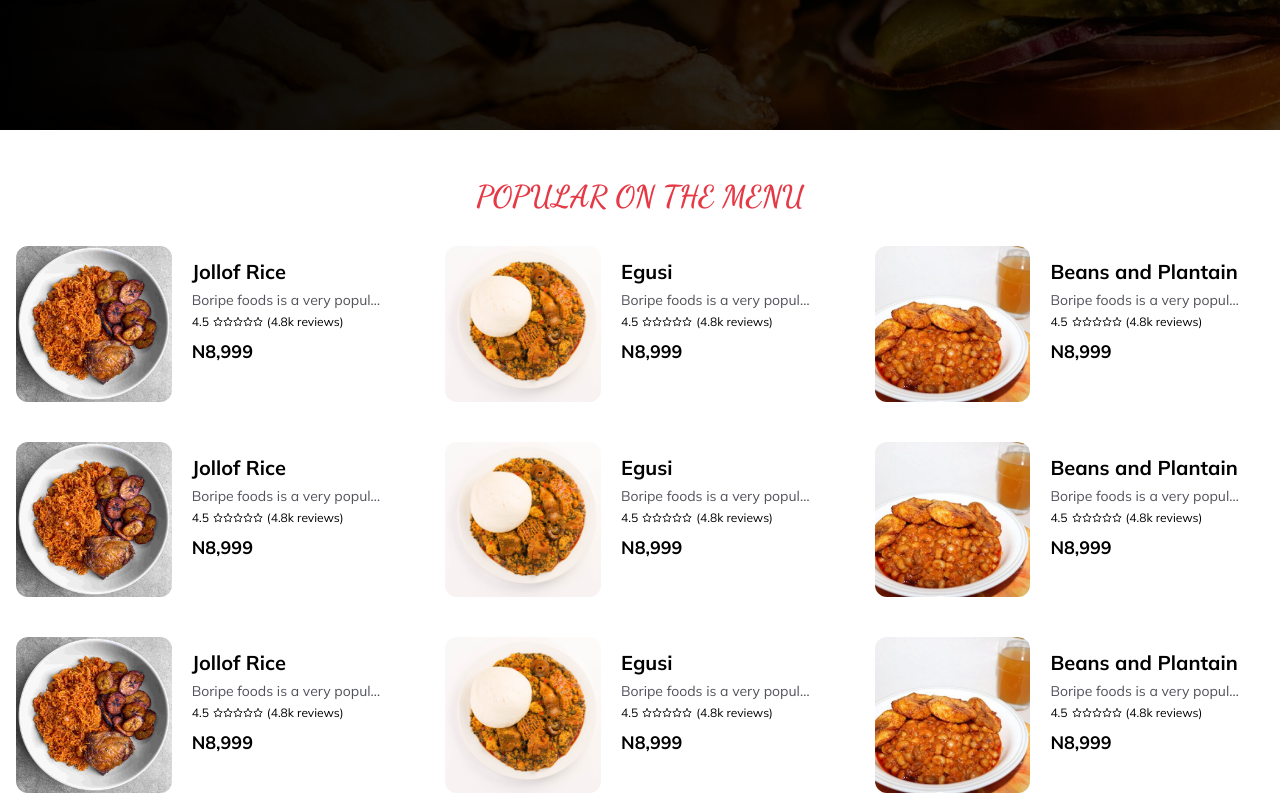
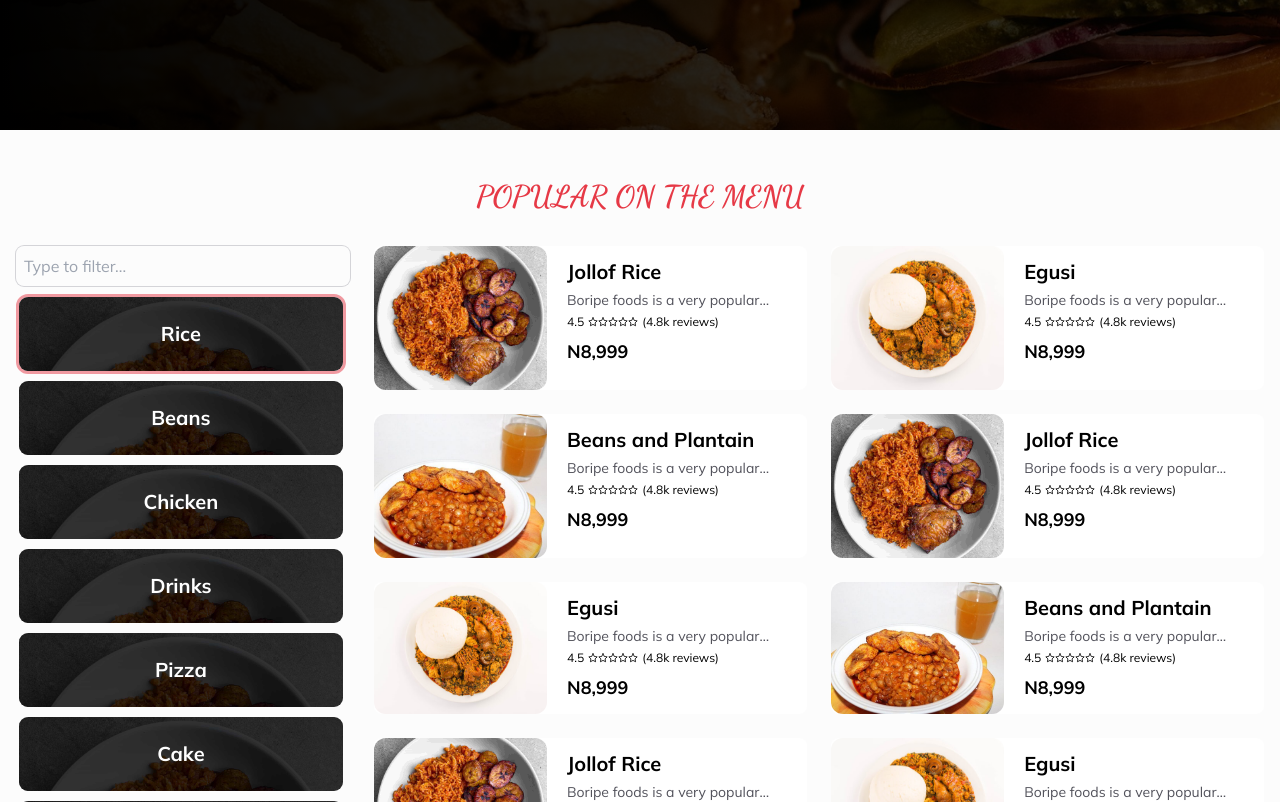
Before and after one commit to benjaminnkem/stud-buy, a Next.js app: page /menus in a window 1280 px wide. Shown: the part 478-1280 px from the top of the page. Built offline with nearby package versions, Linux system fonts and the light colour scheme.

Commit message:
feat: menus category filtering

```diff
--- a/app/(root)/menus/page.tsx
+++ b/app/(root)/menus/page.tsx
@@ -1,4 +1,4 @@
-import MenuDisplay from "@/components/UI/Menus/display";
+import MenuDisplay from "@/components/UI/Menus/Content";
 import MenuHero from "@/components/UI/Menus/hero";
 
 const Page = () => {
--- a/components/Common/Cards/mini-menu.tsx
+++ b/components/Common/Cards/mini-menu.tsx
@@ -6,8 +6,8 @@ const MiniMenu: React.FC<Food> = (data) => {
   const { description, image, name, price, seller } = data;
 
   return (
-    <div className="relative duration-300 flex hover:shadow-xl cursor-pointer">
-      <div className="lg:w-2/5 w-[30%] overflow-hidden rounded-xl max-h-[10rem] flex-shrink-0">
+    <div className="relative duration-300 bg-white rounded-lg flex hover:shadow-xl cursor-pointer">
+      <div className="lg:w-2/5 w-[30%] overflow-hidden rounded-xl md:max-h-[9rem] max-h-[8rem] flex-shrink-0">
         <Image src={image} alt={name} width={500} height={500} className="w-full h-full object-cover" />
       </div>
 
--- /dev/null
+++ b/components/UI/Menus/Content/index.tsx
@@ -0,0 +1,90 @@
+"use client";
+
+import { dancingScript } from "@/lib/utils/fonts";
+import Image from "next/image";
+import { foods } from "@/lib/data/home";
+import MiniMenu from "@/components/Common/Cards/mini-menu";
+import { useState } from "react";
+import toast from "react-hot-toast";
+
+const cats = ["rice", "beans", "chicken", "drinks", "pizza", "cake", "soup", "swallow"];
+
+const MenuDisplay = () => {
+  const [menuCategory, setMenuCategory] = useState("rice");
+  const [categories, setCategories] = useState(cats);
+
+  const [filterInput, setFilterInput] = useState("");
+
+  const filterCategories = (value: string) => {
+    setFilterInput(value);
+
+    if (!value) {
+      setCategories(cats);
+      return;
+    }
+
+    const filtered = cats.filter((el) => el.toLocaleLowerCase().trim().startsWith(value));
+
+    if (!filtered || filtered.length === 0) {
+      console.log("couldn't be found");
+      toast.error("category not found", { id: "not-found" });
+      setCategories(cats);
+      return;
+    }
+
+    toast.dismiss("not-found");
+    setCategories(filtered);
+  };
+
+  return (
+    <section className="container py-12">
+      <h3
+        className={`text-deepRed ${dancingScript.className} font-extrabold text-center uppercase md:text-3xl text-2xl`}
+      >
+        Popular on the Menu
+      </h3>
+      <div className="flex mt-8 gap-4">
+        <div className="space-y-2 pr-2">
+          <input
+            type="text"
+            placeholder="Type to filter..."
+            className="w-full p-2 bg-transparent rounded-lg duration-200 ring-zinc-300 ring-[1px] focus:ring-[2px]"
+            value={filterInput}
+            onChange={(e) => filterCategories(e.target.value)}
+          />
+
+          <div className="overflow-y-auto space-y-1 show_scroll pr-1">
+            {categories.map((item, id) => (
+              <div
+                key={id}
+                className={`max-h-[5rem] overflow-hidden border-[3px] rounded-xl relative cursor-pointer duration-200 ${
+                  item === menuCategory ? "border-deepRed/50" : "border-transparent"
+                }`}
+                onClick={() => setMenuCategory(item)}
+              >
+                <Image
+                  src={"/images/home/jollof-rice-min.jpg"}
+                  alt={""}
+                  width={500}
+                  height={500}
+                  className="w-full h-full object-cover"
+                />
+
+                <div className="absolute top-0 left-0 w-full h-full bg-black/80 flex items-center justify-center font-bold text-white">
+                  <p className="text-xl capitalize">{item}</p>
+                </div>
+              </div>
+            ))}
+          </div>
+        </div>
+        <div className="grid md:grid-cols-2 gap-6">
+          {[...foods, ...foods, ...foods].map((food, id) => (
+            <MiniMenu {...food} key={id} />
+          ))}
+        </div>
+      </div>
+    </section>
+  );
+};
+
+export default MenuDisplay;
--- a/components/UI/Menus/display.tsx
+++ /dev/null
@@ -1,24 +0,0 @@
-import { dancingScript } from "@/lib/utils/fonts";
-import Image from "next/image";
-import { foods } from "@/lib/data/home";
-import { ChevronRight, ShoppingCart } from "lucide-react";
-import MiniMenu from "@/components/Common/Cards/mini-menu";
-
-const MenuDisplay = () => {
-  return (
-    <section className="container py-12">
-      <h3
-        className={`text-deepRed ${dancingScript.className} font-extrabold text-center uppercase md:text-3xl text-2xl`}
-      >
-        Popular on the Menu
-      </h3>
-      <div className="mt-8 grid lg:grid-cols-3 md:grid-cols-2 lg:gap-10 md:gap-8 gap-6">
-        {[...foods, ...foods, ...foods].map((food, id) => (
-          <MiniMenu {...food} key={id} />
-        ))}
-      </div>
-    </section>
-  );
-};
-
-export default MenuDisplay;
--- a/lib/utils/providers.tsx
+++ b/lib/utils/providers.tsx
@@ -12,7 +12,7 @@ const Providers = ({ children }: React.PropsWithChildren) => {
   const toastOptions: ToastOptions = {
     duration: 2000,
     style: {},
-    position: "top-right",
+    position: "bottom-left",
     ariaProps: {
       "aria-live": "polite",
       role: "alert",
--- a/public/globals.css
+++ b/public/globals.css
@@ -3,7 +3,7 @@
 @tailwind utilities;
 
 :root {
-  --background: 255, 255, 255;
+  --background: 252, 252, 252;
   --foreground: 0, 0, 0;
 }
 
@@ -28,7 +28,6 @@ body {
   background: rgb(var(--background));
   transition: color 0.3s, background-color 0.3s;
   overflow-x: hidden;
-  /* user-select: none; */
 }
 
 @layer utilities {
@@ -69,3 +68,16 @@ body {
     opacity: 0;
   }
 }
+
+.show_scroll::-webkit-scrollbar {
+  display: block;
+  width: 4px;
+}
+
+.show_scroll::-webkit-scrollbar-thumb {
+  background: #e63946;
+}
+
+input {
+  outline: none;
+}
```
